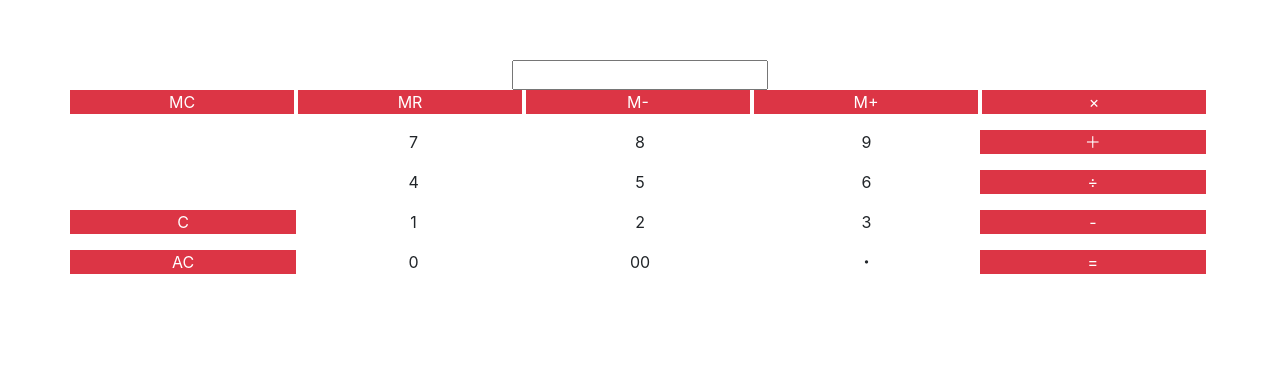
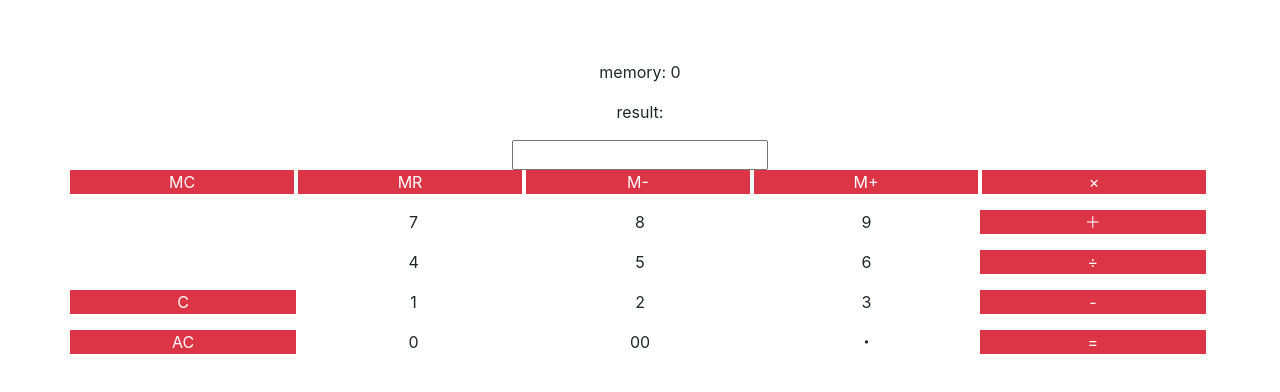
Before and after one commit to kenzoukenzou/calculator, a React (Create React App) app: page / in a window 1280 px wide. Shown: the part 240-632 px from the top of the page. Built offline with nearby package versions, Linux system fonts and the light colour scheme.

Commit message:
add: memory (メモリ機能を追加)

```diff
--- a/src/App.js
+++ b/src/App.js
@@ -2,9 +2,12 @@ import React, { Component } from "react";
 
 class App extends Component {
   state = {
-    calc_result: ""
+    calc_result: "",
+    display_result: "",
+    memory: 0
   };
 
+  // 四則演算
   calc = cmd => {
     if (cmd == "=") {
       this.setState({
@@ -21,15 +24,54 @@ class App extends Component {
     }
   };
 
+  // メモリー機能
+  memory = cmd => {
+    if (cmd == "M+") {
+      this.setState({
+        memory: this.state.memory + eval(this.state.calc_result),
+        calc_result: "",
+        display_result: eval(this.state.calc_result)
+      });
+    } else if (cmd == "M-") {
+      this.setState({
+        memory: this.state.memory - eval(this.state.calc_result),
+        calc_result: "",
+        display_result: eval(this.state.calc_result)
+      });
+    } else if (cmd == "MR") {
+    } else if (cmd == "MC") {
+      this.setState({
+        memory: 0
+      });
+    }
+  };
+
   render() {
     return (
       <div className="container text-center custom-middle">
+        <p>memory: {this.state.memory}</p>
+        <p>result: {this.state.display_result}</p>
         <input type="text" name="text" value={this.state.calc_result} />
         <div className="row">
-          <div className="col mr-1 bg-danger text-white">MC</div>
+          <div
+            className="col mr-1 bg-danger text-white"
+            onClick={e => this.memory("MC")}
+          >
+            MC
+          </div>
           <div className="col mr-1 bg-danger text-white">MR</div>
-          <div className="col mr-1 bg-danger text-white">M-</div>
-          <div className="col mr-1 bg-danger text-white">M+</div>
+          <div
+            className="col mr-1 bg-danger text-white"
+            onClick={e => this.memory("M-")}
+          >
+            M-
+          </div>
+          <div
+            className="col mr-1 bg-danger text-white"
+            onClick={e => this.memory("M+")}
+          >
+            M+
+          </div>
           <div
             className="col mr-1 bg-danger text-white"
             onClick={e => this.calc("*")}
```
